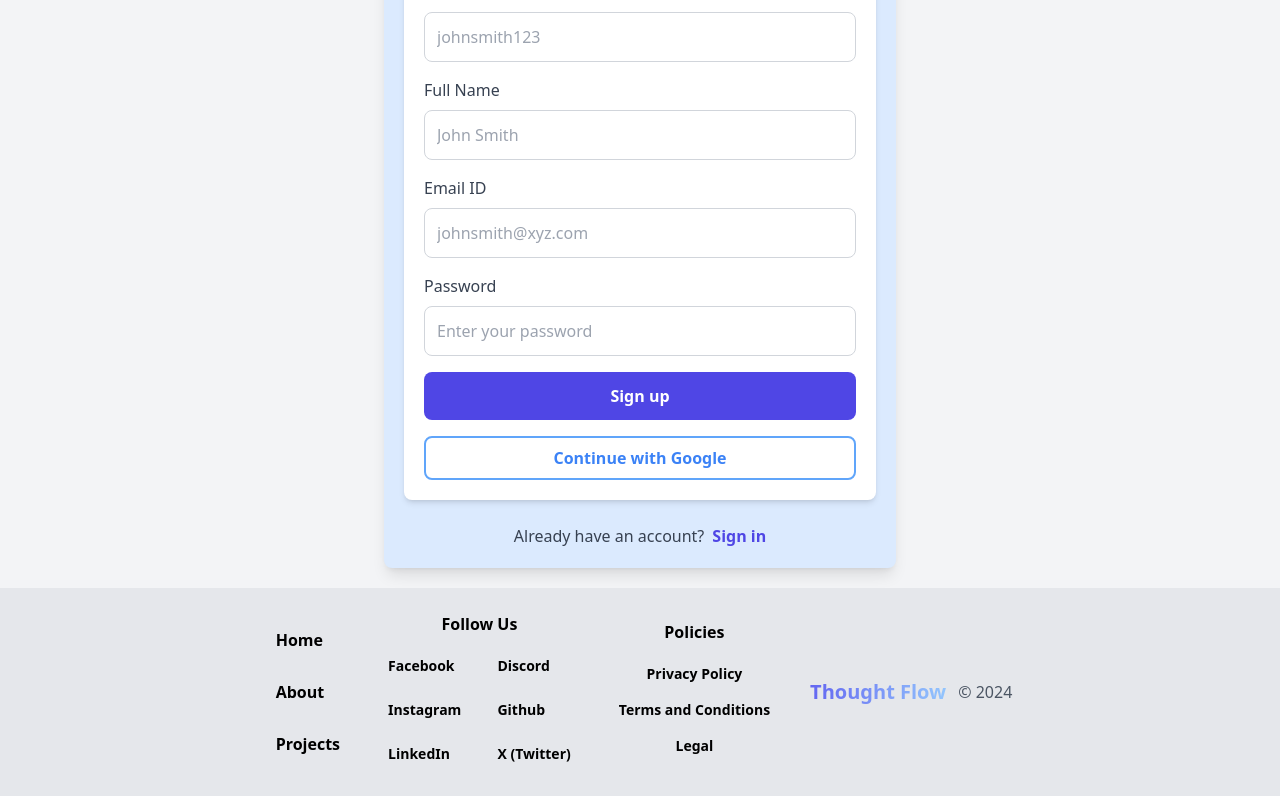
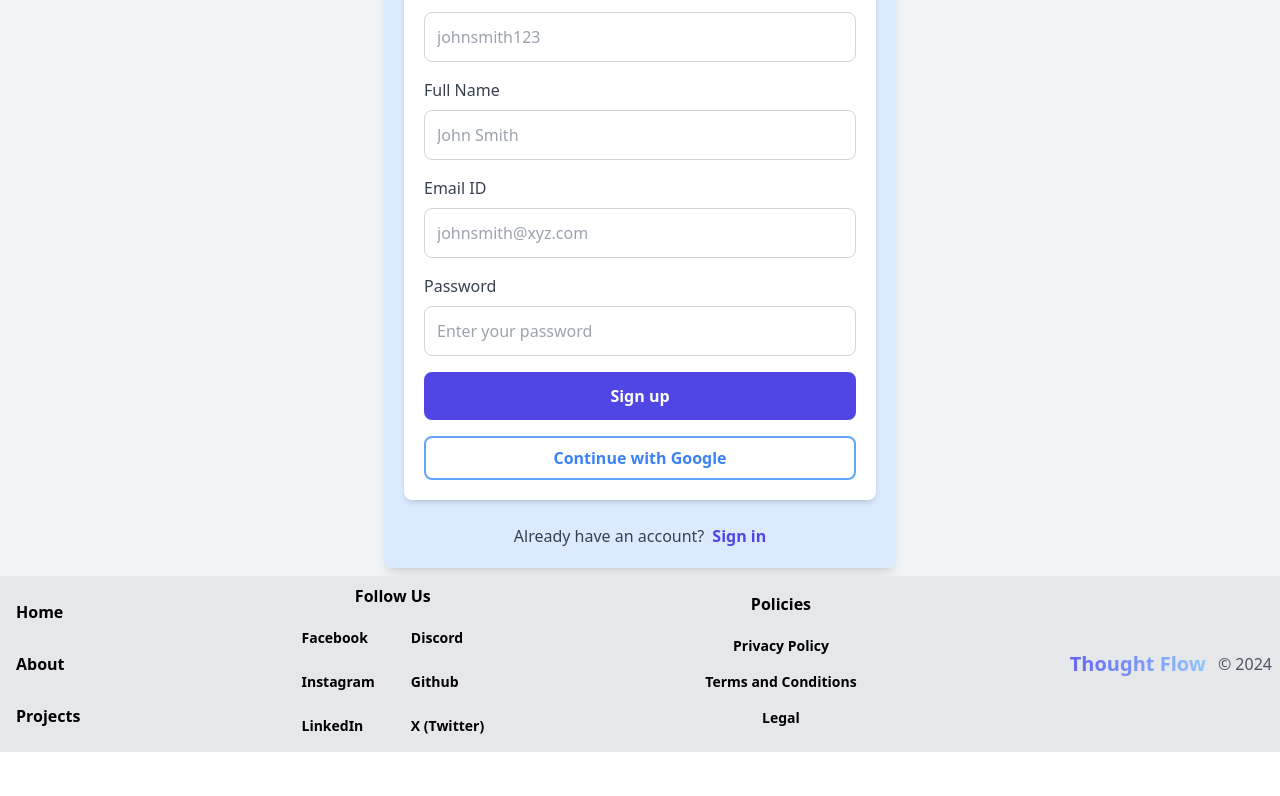
Before and after one commit to akashsingh3414/Thought-Flow, a React (Vite) app in the folder client/: page /signup in a window 1280 px wide. Shown: the part 222-1018 px from the top of the page. After the commit the page ends 974 px from the top, so only its background shows below. Built offline with nearby package versions, Linux system fonts and the light colour scheme; no server answers.

Commit message:
made profile page private

```diff
--- a/client/src/App.jsx
+++ b/client/src/App.jsx
@@ -5,12 +5,12 @@ import About from './pages/About';
 import Home from './pages/Home';
 import SignUp from './pages/SignUp';
 import Projects from './pages/Projects';
-import Dashboard from './pages/Dashboard';
 import Header from './components/Header';
 import Footer from './components/Footer';
 import Profile from './pages/Profile';
 import Settings from './pages/Settings';
 import { useSelector } from 'react-redux';
+import PrivateRoute from './components/PrivateRoute';
 
 function App() {
   const theme = useSelector((state) => state.theme.theme);
@@ -24,9 +24,10 @@ function App() {
         <Route path='/about' element={<About />} />
         <Route path='/signin' element={<SignIn />} />
         <Route path='/signup' element={<SignUp />} />
-        <Route path='/dashboard' element={<Dashboard />} />
+        <Route element={<PrivateRoute/>}>
+          <Route path='/profile' element={<Profile />} />
+        </Route>
         <Route path='/projects' element={<Projects />} />
-        <Route path='/profile' element={<Profile />} />
         <Route path='/settings' element={<Settings />} />
       </Routes>
       <Footer />
--- a/client/src/components/Footer.jsx
+++ b/client/src/components/Footer.jsx
@@ -13,8 +13,8 @@ function Footer() {
 
   return (
     <footer
-      className={`flex flex-col md:flex-row justify-center items-center p-6 gap-8 w-full mt-5 ${
-        theme === 'dark' ? 'bg-gray-900 text-white' : 'bg-gray-200 text-black'
+      className={`flex flex-col md:flex-row justify-between items-center p-2 gap-2 w-full mt-2 ${
+        theme === 'dark' ? 'bg-black text-white' : 'bg-gray-200 text-black'
       }`}
     >
       <div className="flex flex-col space-y-3 font-bold">
--- a/client/src/components/Header.jsx
+++ b/client/src/components/Header.jsx
@@ -158,13 +158,13 @@ function Header() {
           ref={menuRef}
           className={`lg:hidden absolute top-16 right-4 bg-white shadow-md rounded-lg p-4 flex flex-col items-start space-y-2 z-10 ${theme === 'dark' ? 'bg-gray-900 text-white' : 'bg-white text-black'}`}
         >
-          <Link className={`hover:bg-gray-200 px-2 py-1 rounded ${isActive('/home')}`} to="/home" onClick={toggleMenuOptions}>
+          <Link className={`hover:bg-gray-200 px-2 py-1 rounded text-black ${isActive('/home')}`} to="/home" onClick={toggleMenuOptions}>
             Home
           </Link>
-          <Link className={`hover:bg-gray-200 px-2 py-1 rounded ${isActive('/about')}`} to="/about" onClick={toggleMenuOptions}>
+          <Link className={`hover:bg-gray-200 px-2 py-1 rounded text-black ${isActive('/about')}`} to="/about" onClick={toggleMenuOptions}>
             About
           </Link>
-          <Link className={`hover:bg-gray-200 px-2 py-1 rounded ${isActive('/projects')}`} to="/projects" onClick={toggleMenuOptions}>
+          <Link className={`hover:bg-gray-200 px-2 py-1 rounded text-black ${isActive('/projects')}`} to="/projects" onClick={toggleMenuOptions}>
             Projects
           </Link>
         </div>
--- /dev/null
+++ b/client/src/components/PrivateRoute.jsx
@@ -0,0 +1,12 @@
+import React from 'react'
+import { useSelector } from 'react-redux'
+import { Outlet, Navigate } from 'react-router-dom'
+
+function PrivateRoute() {
+    const { currentUser } = useSelector((state)=>state.user)
+  return (
+    currentUser? <Outlet /> : <Navigate to='/signin'/>
+  )
+}
+
+export default PrivateRoute
--- a/client/src/pages/Dashboard.jsx
+++ /dev/null
@@ -1,9 +0,0 @@
-import React from 'react'
-
-function Dashboard() {
-  return (
-    <div></div>
-  )
-}
-
-export default Dashboard
```
